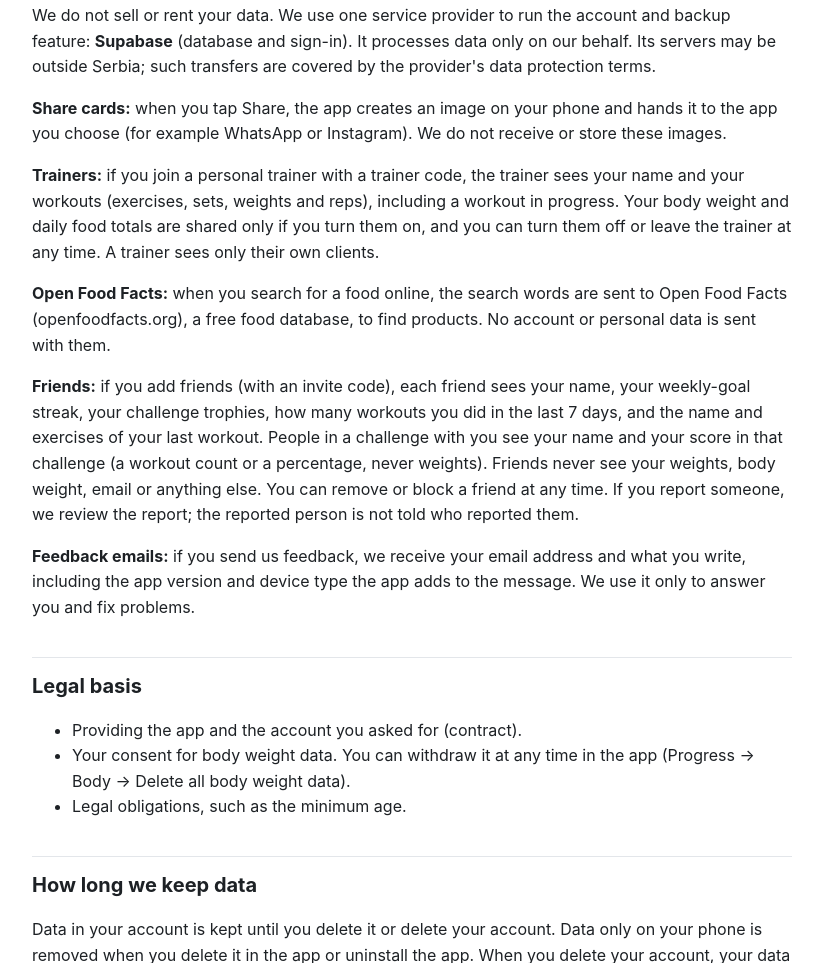
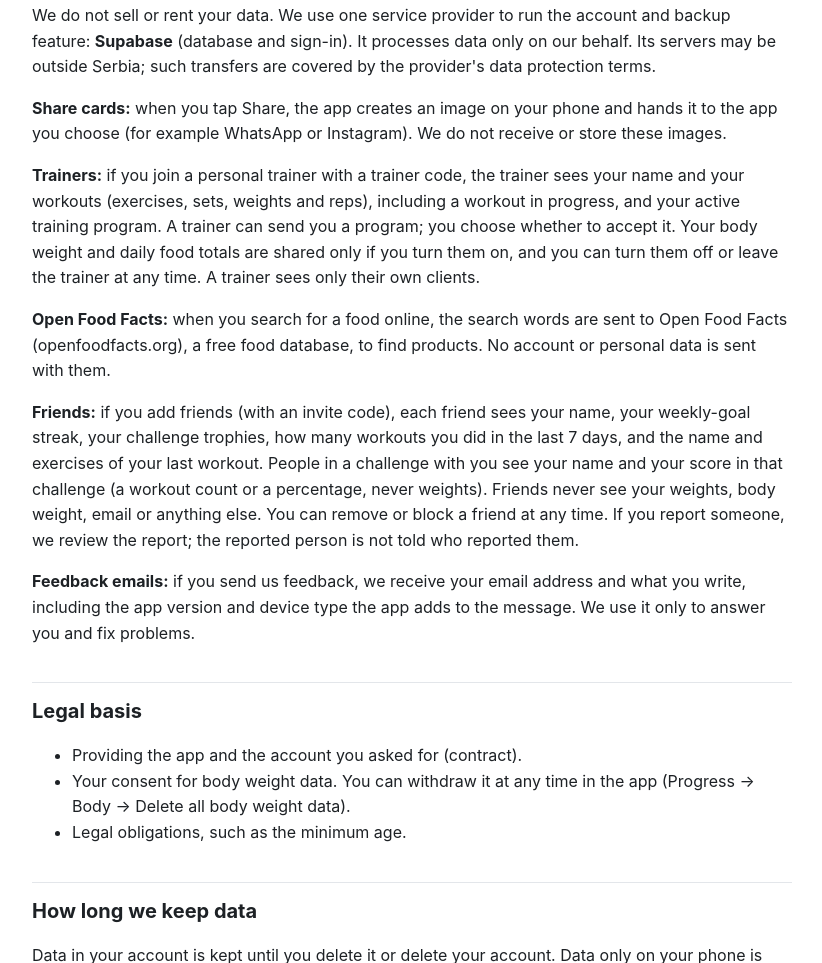
Before and after one commit to Turkoglu11/gym-app-legal, a plain HTML site: page gym-progress-tracker/privacy.html in a window 1280 px wide. Shown: the part 2141-3104 px from the top of the page, without its empty margins (228-1050 px from the left). Drawn offline with Linux system fonts and the light colour scheme.

Commit message:
Privacy policy: trainer sees the active program, programs sent by trainers
Co-Authored-By: Claude Opus 5.5 <noreply@anthropic.com>

```diff
--- a/gym-progress-tracker/privacy.html
+++ b/gym-progress-tracker/privacy.html
@@ -117,7 +117,7 @@
   </p>
   <p>
     <strong>Trainers:</strong> if you join a personal trainer with a trainer code, the trainer sees your name and your
-    workouts (exercises, sets, weights and reps), including a workout in progress. Your body weight and daily food totals
+    workouts (exercises, sets, weights and reps), including a workout in progress, and your active training program. A trainer can send you a program; you choose whether to accept it. Your body weight and daily food totals
     are shared only if you turn them on, and you can turn them off or leave the trainer at any time. A trainer sees only
     their own clients.
   </p>
```
